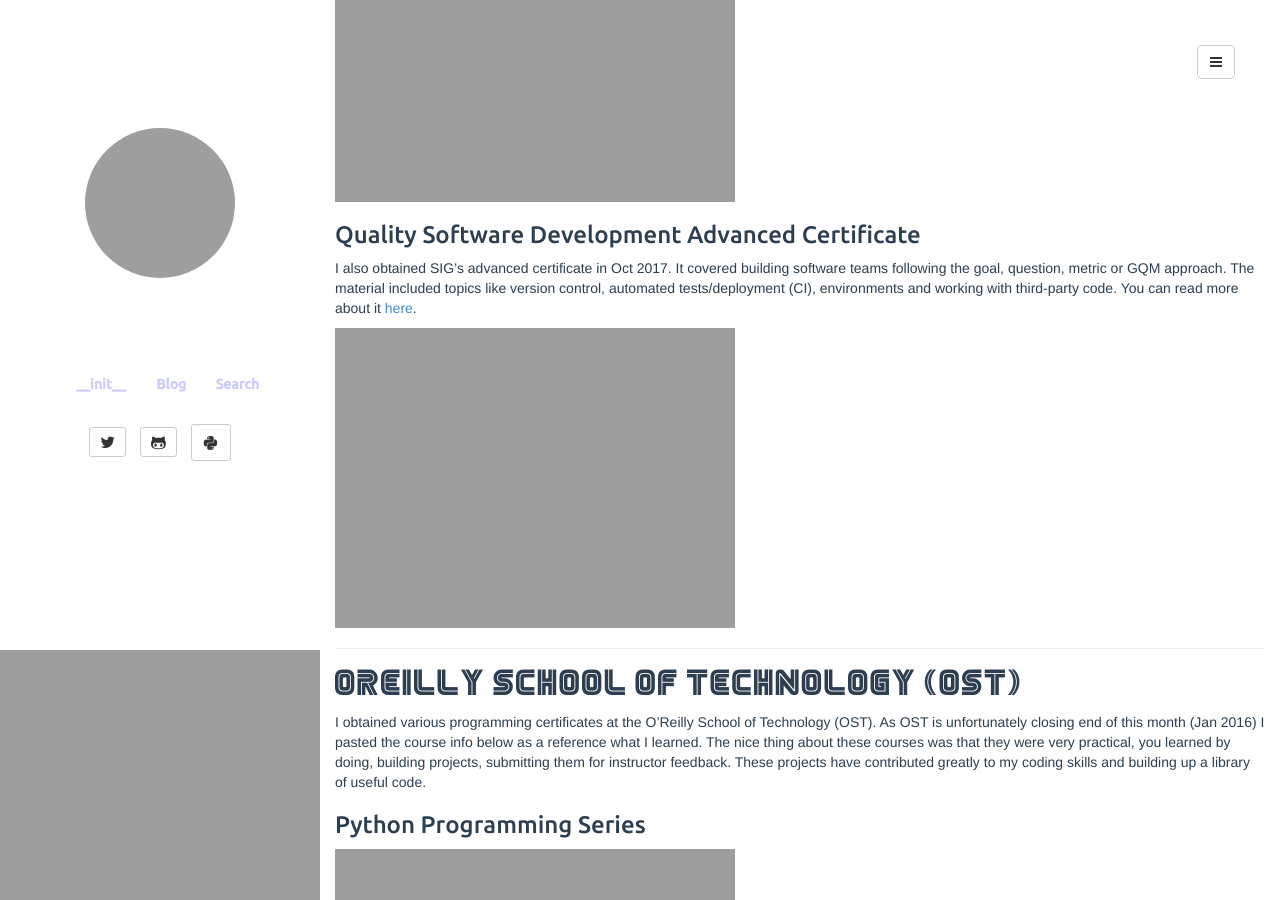
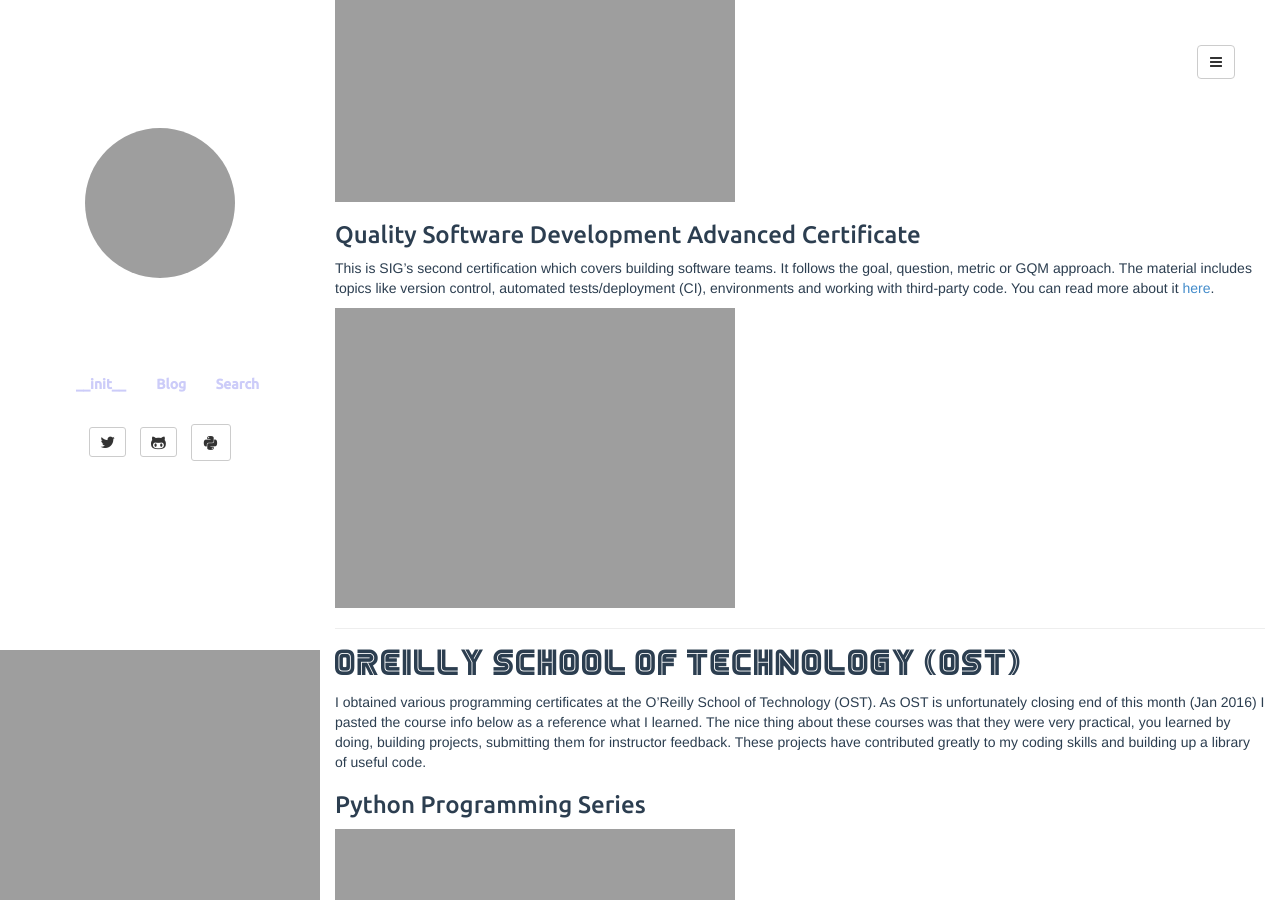
Before and after one commit to bbelderbos/bbelderbos.github.io, a Jekyll site: the page built from certifications.md, in a window 1280 px wide and 900 px high, scrolled down 357 px. Built offline with Jekyll 4.4.1, drawn with Linux system fonts in a browser that asks for light colours; comment, search, counter and statistics services are not loaded; grey boxes are pictures that could not be loaded.

Commit message:
text update

```diff
--- a/certifications.md
+++ b/certifications.md
@@ -13,7 +13,7 @@ I certified in Quality Software Developer (#QSDcert) via SIG / PEOPLECERT. [In t
 
 ### Quality Software Development Advanced Certificate
 
-I also obtained SIG's advanced certificate in Oct 2017. It covered building software teams following the goal, question, metric or GQM approach. The material included topics like version control, automated tests/deployment (CI), environments and working with third-party code. You can read more about it [here](https://bobbelderbos.com/2017/02/building-software-teams/).
+This is SIG's second certification which covers building software teams. It follows the goal, question, metric or GQM approach. The material includes topics like version control, automated tests/deployment (CI), environments and working with third-party code. You can read more about it [here](https://bobbelderbos.com/2017/02/building-software-teams/).
 
 ![Quality software advanced certificate]({{ site.url }}/assets/sig_quality_software_advanced_cert.jpeg)
 
```
